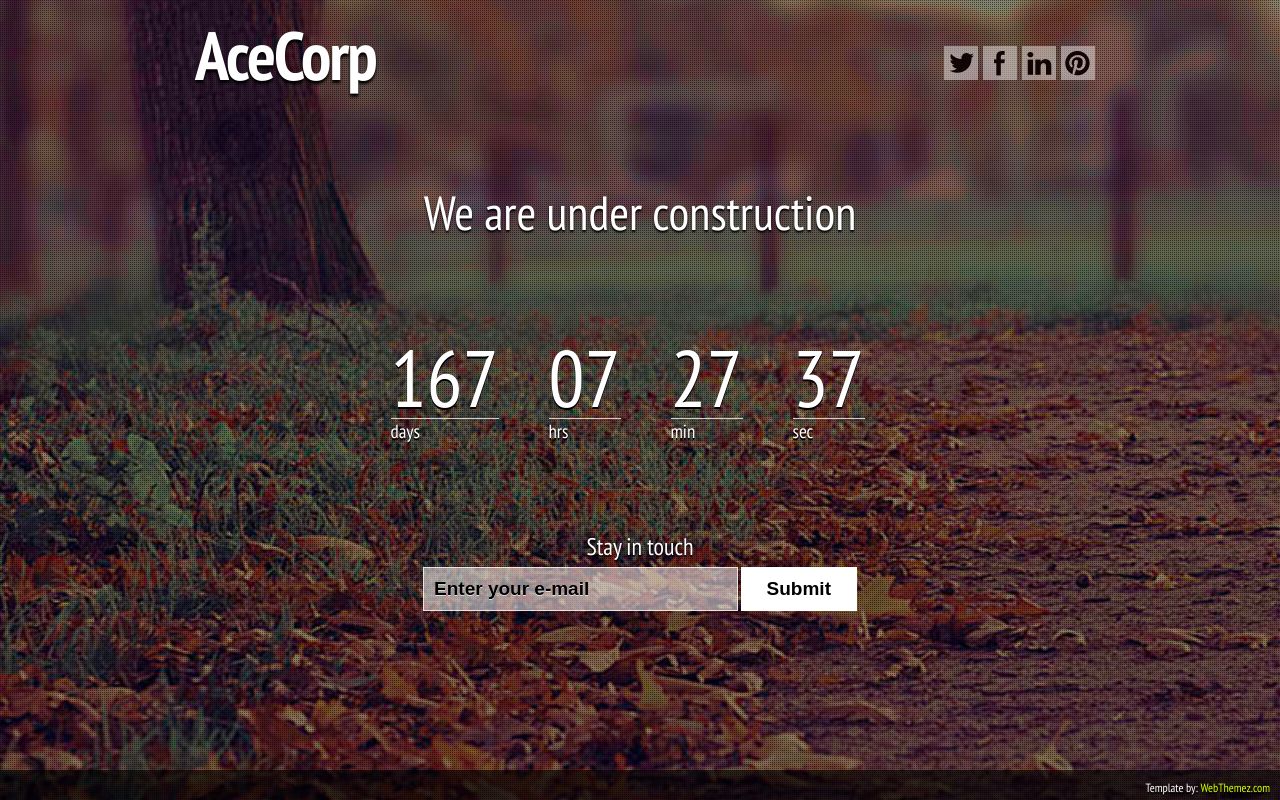
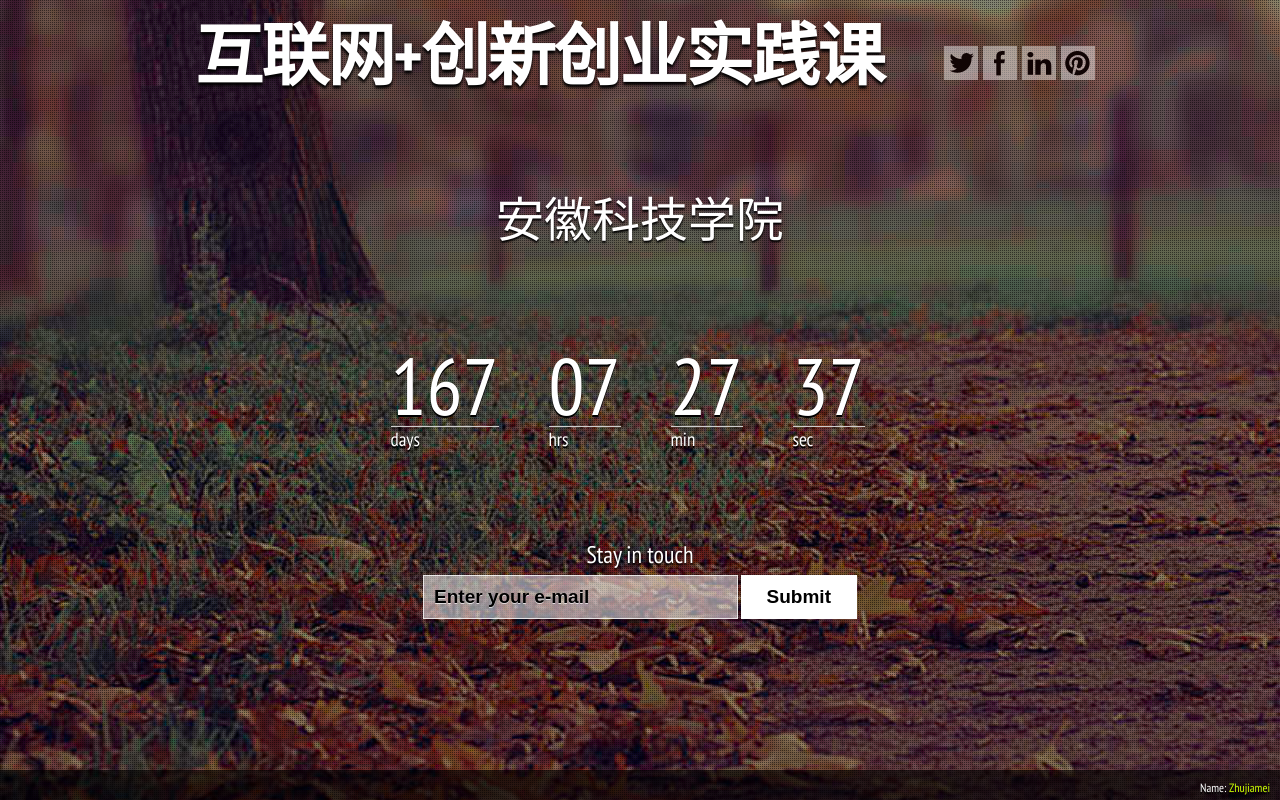
Before and after one commit to zhujiameizhujiamei/zhujiameizhujiamei1.github.io, a plain HTML site: page index.html in a window 1280 px wide. Drawn offline with Linux system fonts and the light colour scheme; files whose address does not match are found by name.

Commit message:
Update index.html

```diff
--- a/index.html
+++ b/index.html
@@ -22,7 +22,7 @@ Note: Please use our back link in your site (webthemez.com)
 <body id="home">
 <div id="Header">
 <div class="wrapper">
-	<h1>AceCorp</h1>
+	<h1>互联网+创新创业实践课</h1>
 	<ul>
 		<li><a href="" title="Twitter" class="twitterIcon"></a></li>
 		<li><a href="" title="facebook" class="facebookIcon"></a></li>
@@ -32,7 +32,7 @@ Note: Please use our back link in your site (webthemez.com)
 	</div>
 </div>
 <div id="Content" class="wrapper">
-	<h2>We are under construction</h2>
+	<h2>安徽科技学院</h2>
 <br/><br/>
 <div class="countdown styled"></div>
 <div id="subscribe">
@@ -43,7 +43,7 @@ Note: Please use our back link in your site (webthemez.com)
 	</form>
 </div>
 </div>
-<footer><span>Template by: <a href="http://webthemez.com" alt="webthemez">WebThemez.com</a></span></footer>
+<footer><span>Name: <a href="http://webthemez.com" alt="webthemez">Zhujiamei</a></span></footer>
 <div id="overlay"></div>
 
 <!--Scripts-->
```
